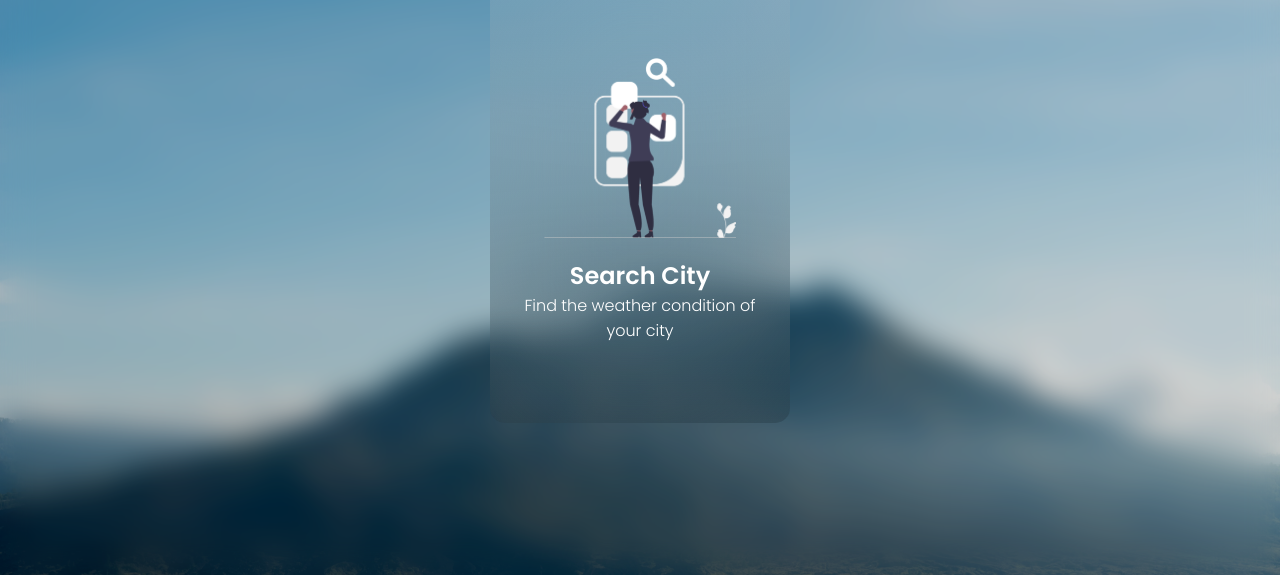
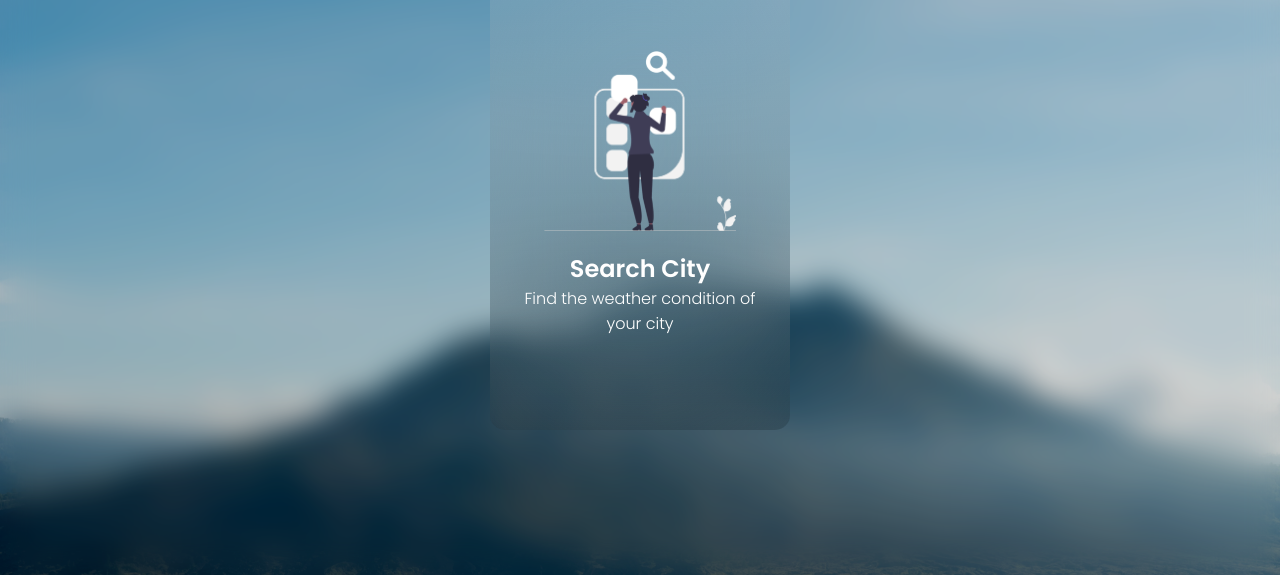
Before and after one commit to tawhid2001/weatherapp, a plain HTML site: page index.html in a window 1280 px wide. Shown: the part 225-800 px from the top of the page. Drawn offline with nearby package versions, Linux system fonts and the light colour scheme.

Commit message:
added height

```diff
--- a/styles.css
+++ b/styles.css
@@ -36,7 +36,7 @@ body::before {
 
 .main-container {
     width: 300px;
-    height: 496px;
+    height: 510px;
     z-index: 1;
     background: linear-gradient(to top, rgb(0, 0, 0, 0.15), rgb(225, 225, 225, 0.15));
     border-radius: 15px;
```
